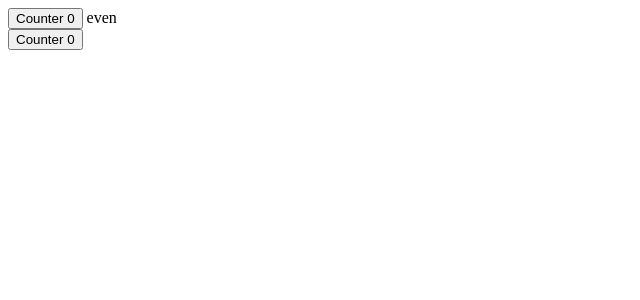
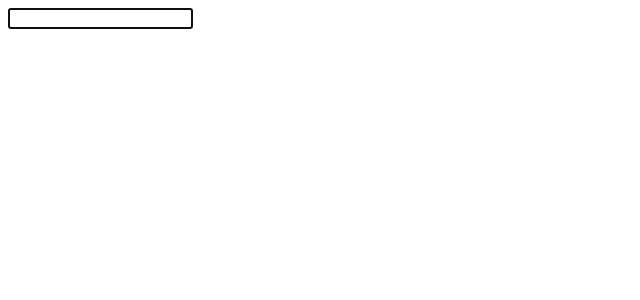
Before and after one commit to adetorodev/react-hooks, a React (Create React App) app: page / in a window 1280 px wide. Shown: the top 300 px of the page, without its empty margins (0-640 px from the left). Built offline with nearby package versions, Linux system fonts and the light colour scheme.

Commit message:
task: useRef

```diff
--- a/src/App.js
+++ b/src/App.js
@@ -1,22 +1,16 @@
 // import logo from "./logo.svg";
 
-import React, { useEffect, useReducer } from "react";
-import DataFectingOne from "./Reducer/DataFectingOne";
-import DataFetchingTwo from "./Reducer/DataFetchingTwo";
-import ParentComponent from "./useCallback/ParentComponent";
-import Counter from "./useMemo/Counter";
+import React from "react";
+
+import FocuInput from "./useRef/FocuInput";
 
 
-
-export const CountContext = React.createContext()
-
-const initialState = 0
 
 function App() {
   return (
 
     <div className="App">
-      <Counter />
+      <FocuInput />
     </div>
   );
 }
--- /dev/null
+++ b/src/useRef/FocuInput.js
@@ -0,0 +1,15 @@
+import React, { useEffect, useRef } from 'react'
+
+function FocuInput() {
+  const InputRef = useRef(null)
+  useEffect(() => {
+    InputRef.current.focus()
+  }, [])
+  return (
+    <div>
+        <input ref={InputRef} type='text' />
+    </div>
+  )
+}
+
+export default FocuInput
```
